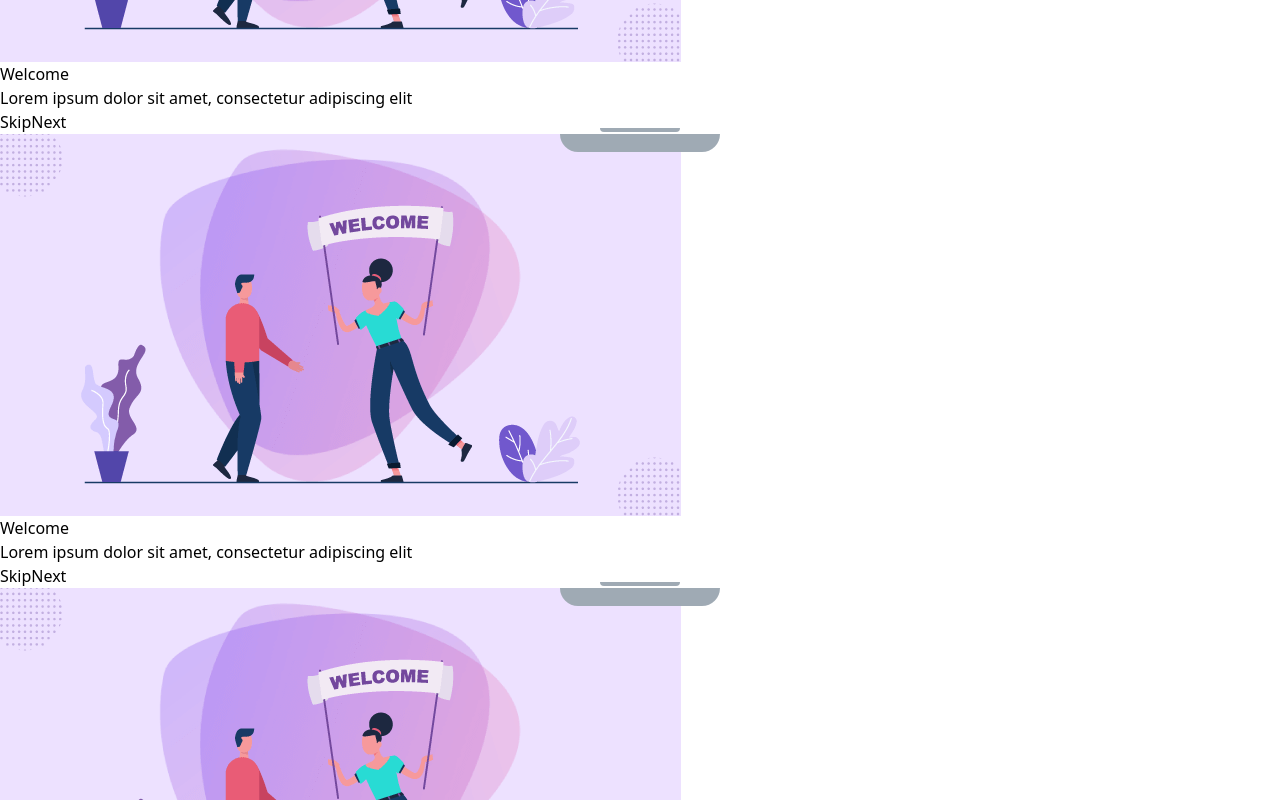
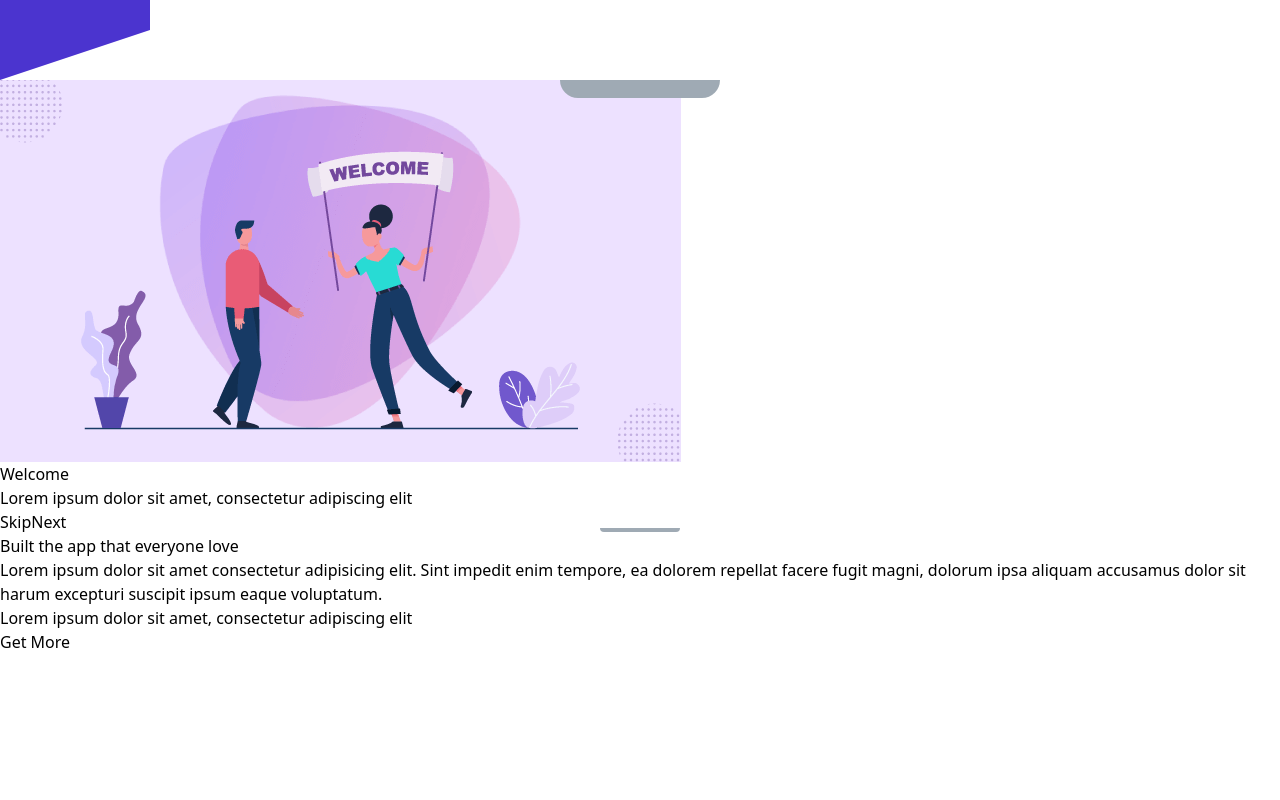
Before and after one commit to Hossein-Asadi/landing-page, a React (Vite) app in the folder Desktop/landing page/vite-project/: page / in a window 1280 px wide. Shown: the part 320-1120 px from the top of the page. After the commit the page ends 974 px from the top, so only its background shows below. Built offline with nearby package versions, Linux system fonts and the light colour scheme.

Commit message:
create trapezoid component

```diff
--- a/Desktop/landing page/vite-project/src/components/Main/Main.tsx
+++ b/Desktop/landing page/vite-project/src/components/Main/Main.tsx
@@ -10,8 +10,14 @@ import PhoneCard from "./PhoneCard";
 export default function Main() {
   return (
     <div className="w-full flex flex-col justify-center items-center">
-      <div className="w-full px-10 flex flex-row justify-between gap-10">
-        <div className="flex flex-row justify-center items-center py-4 gap-20">
+      {/* <div className="w-full pl-20 flex flex-row">
+        <div className="flex flex-row justify-center items-center py-4 gap-24">
+          <PhoneCard
+            header="Welcome"
+            text="Lorem ipsum dolor sit amet, consectetur adipiscing elit"
+            imgSrc={welcome}
+            imgAlt="Welcome"
+          />
           <PhoneCard
             header="Welcome"
             text="Lorem ipsum dolor sit amet, consectetur adipiscing elit"
@@ -31,11 +37,39 @@ export default function Main() {
             imgAlt="Welcome"
           />
         </div>
+        <div className="right-trapezoid mt-10"></div>
+      </div> */}
+
+      <div className="w-full flex flex-row">
+        <div className="trapezoid mt-10"></div>
+        <PhoneCard
+          header="Welcome"
+          text="Lorem ipsum dolor sit amet, consectetur adipiscing elit"
+          imgSrc={welcome}
+          imgAlt="Welcome"
+        />
+        <div className="flex flex-col gap-3 pl-12 pt-20">
+          <div>
+            <p className="text-2xl">Built the app that everyone love</p>
+          </div>
+          <div>
+            <p className="pr-28">
+              Lorem ipsum dolor sit amet consectetur adipisicing elit. Sint
+              impedit enim tempore, ea dolorem repellat facere fugit magni,
+              dolorum ipsa aliquam accusamus dolor sit harum excepturi suscipit
+              ipsum eaque voluptatum.
+            </p>
+          </div>
+          <div>
+            <p>Lorem ipsum dolor sit amet, consectetur adipiscing elit</p>
+          </div>
+          <div>
+            <button className="border-black border-2 rounded-lg py-1 px-2">
+              <a href="#">Get More</a>
+            </button>
+          </div>
+        </div>
       </div>
-
-      {/* <div className="w-full">
-        <div className="trapezoid"></div>
-      </div> */}
 
       {/* <FeedBackSection /> */}
       {/* <div className="w-full flex flex-row flex-wrap justify-center items-center px-20 py-3 gap-20">
--- a/Desktop/landing page/vite-project/src/components/Main/PhoneCard/PhoneCard.tsx
+++ b/Desktop/landing page/vite-project/src/components/Main/PhoneCard/PhoneCard.tsx
@@ -30,7 +30,7 @@ export default function PhoneCard({
         </a>
         <p className="text-center text-sm text-gray-500">{text}</p>
       </div>
-      <div className="flex flex-row gap-28 pt-4">
+      <div className="flex flex-row gap-28 pt-4 px-3">
         <a href="#">Skip</a>
         <a href="#">Next</a>
       </div>
--- a/Desktop/landing page/vite-project/src/components/Main/index.css
+++ b/Desktop/landing page/vite-project/src/components/Main/index.css
@@ -2,6 +2,14 @@
 	border-left: 150px solid #4b34cf;
 	border-bottom: 50px solid transparent;
 	border-top: 50px solid transparent;
-	height: 250px;
+	height: 400px;
 	width: 0px;
 }
+
+.right-trapezoid {
+	border-right: 150px solid #4b34cf;
+	border-bottom: 50px solid transparent;
+	border-top: 50px solid transparent;
+	height: 400px;
+	width: 0px;
+}
```
